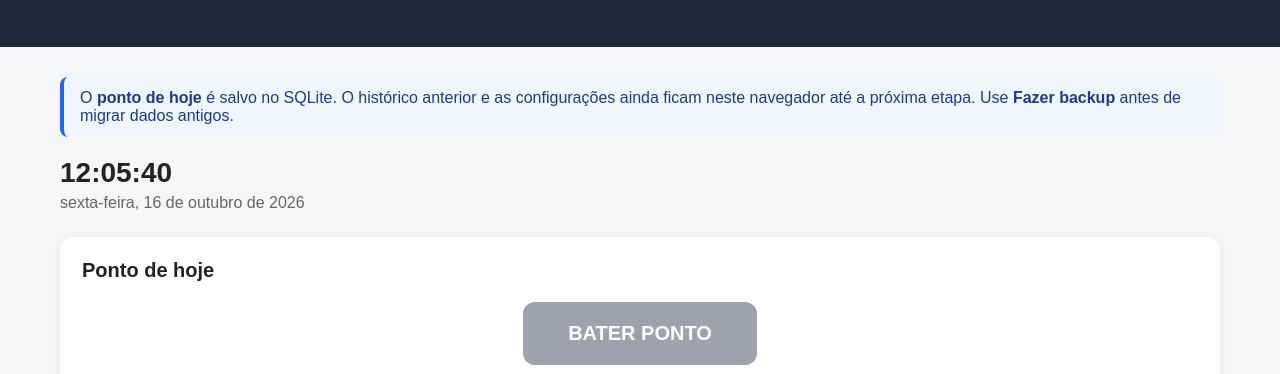
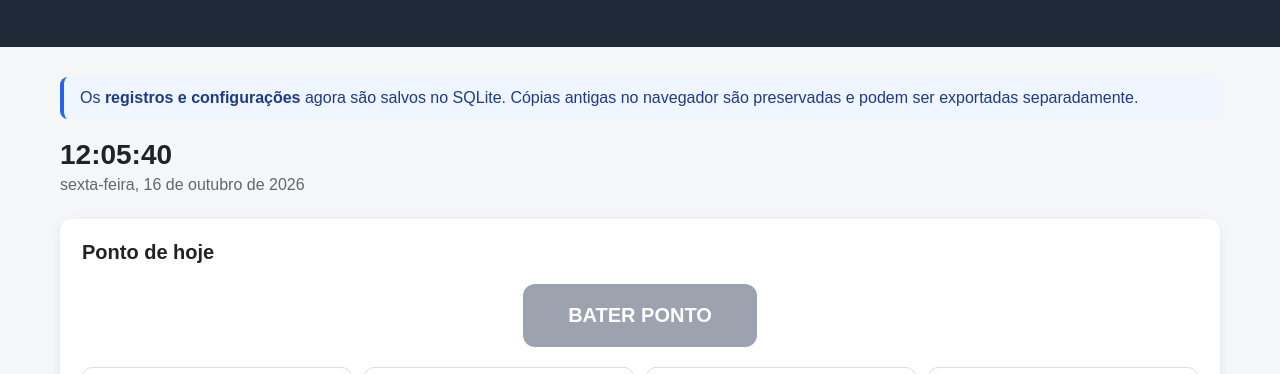
Before and after one commit to josepauloferreira/pi-ii-controle-jornada, a website built with Vite: page index.html in a window 1280 px wide. Shown: the part 113-487 px from the top of the page. Built offline with nearby package versions, Linux system fonts and the light colour scheme; files whose address does not match are found by name.

Commit message:
docs(ui): explicar armazenamento SQLite e preservar acesso aos dados locais

```diff
--- a/index.html
+++ b/index.html
@@ -21,7 +21,7 @@
 
     <div class="container">
 
-        <div style="margin-bottom:20px;padding:12px 16px;border-left:4px solid #2563eb;background:#eff6ff;border-radius:8px;color:#1e3a8a">O <strong>ponto de hoje</strong> é salvo no SQLite. O histórico anterior e as configurações ainda ficam neste navegador até a próxima etapa. Use <strong>Fazer backup</strong> antes de migrar dados antigos.</div>
+        <div style="margin-bottom:20px;padding:12px 16px;border-left:4px solid #2563eb;background:#eff6ff;border-radius:8px;color:#1e3a8a">Os <strong>registros e configurações</strong> agora são salvos no SQLite. Cópias antigas no navegador são preservadas e podem ser exportadas separadamente. <button type="button" id="btnBackupLocal" class="btn btn-secundario" style="margin-top:8px;display:none">Baixar backup dos dados antigos do navegador</button></div>
 
         <!-- TOPO -->
         <div class="topo">
```
